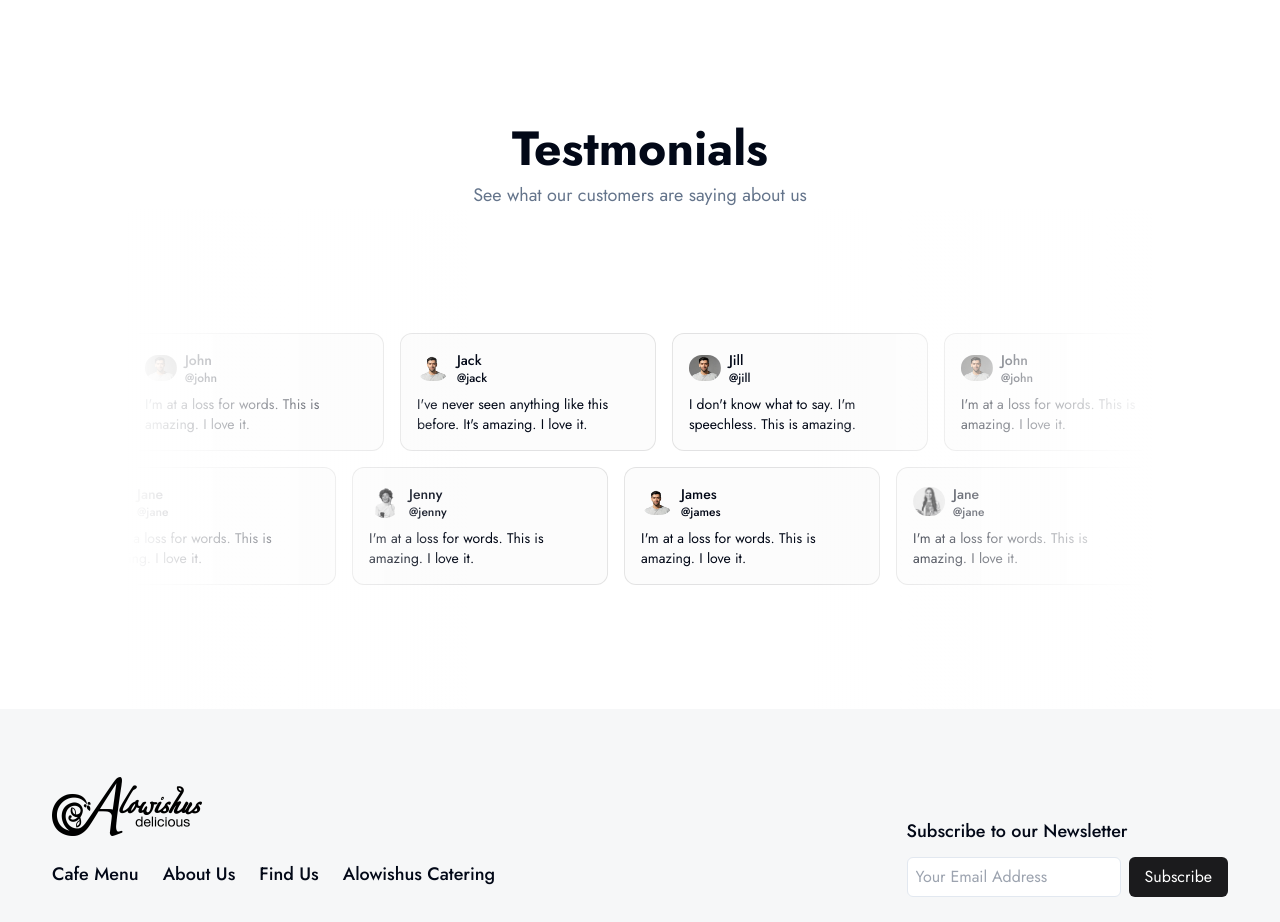
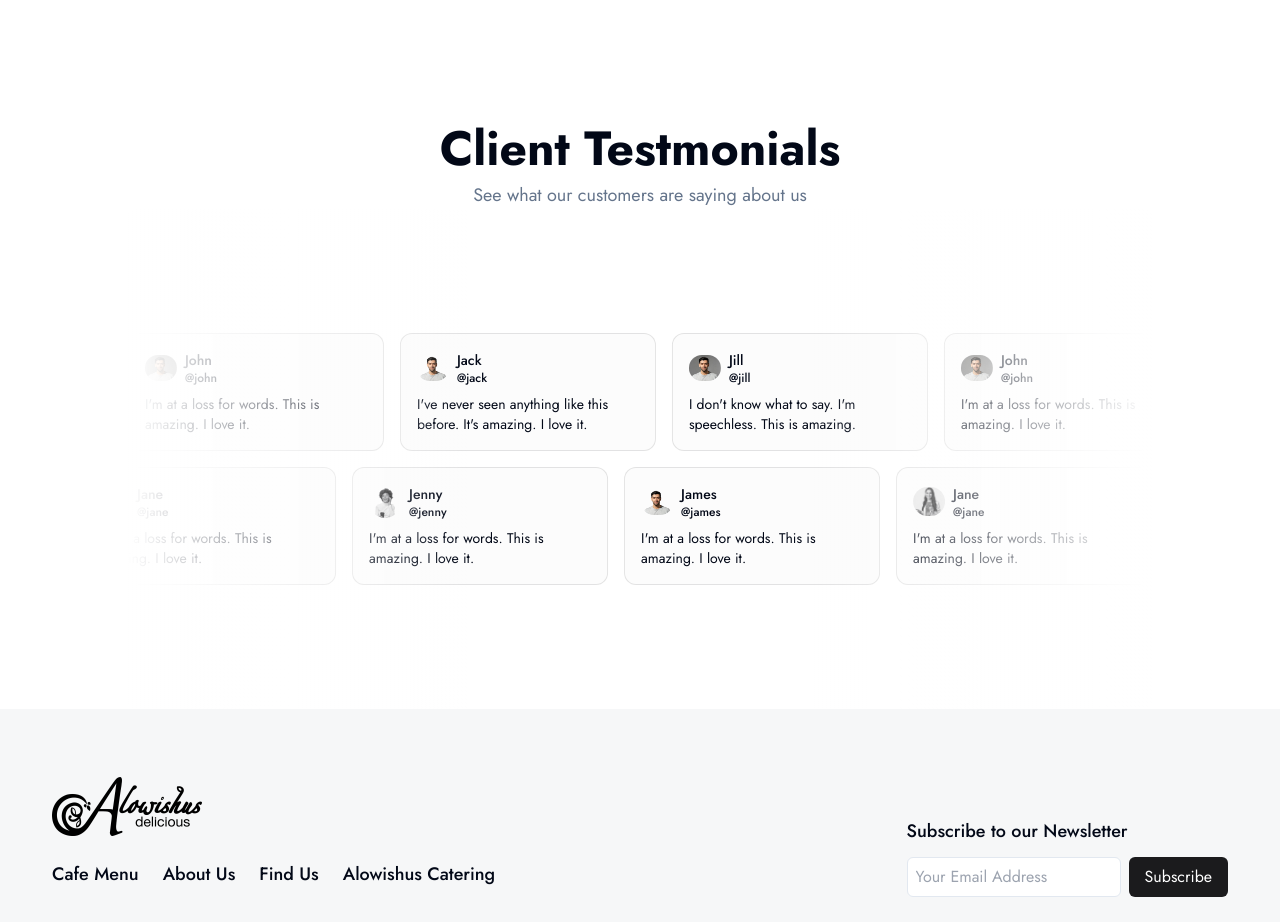
Before and after one commit to rishi9808/coffee-landing-page, a Next.js app: page / in a window 1280 px wide. Shown: the part 2120-3042 px from the top of the page. Built offline with nearby package versions, Linux system fonts and the light colour scheme.

Commit message:
feat: Update Testimonials component heading
The commit updates the heading of the Testimonials component to "Client Testimonials" for better clarity and consistency with other components.

```diff
--- a/app/_components/Testimonials.jsx
+++ b/app/_components/Testimonials.jsx
@@ -73,7 +73,7 @@ const Testimonials = () => {
     <div>
       <div className="text-center mt-40">
       <h1 className="text-4xl lg:text-5xl font-bold ">
-          Testmonials
+          Client Testmonials
         </h1>
         <p className="text-muted-foreground text-lg mt-2">
             See what our customers are saying about us
```
